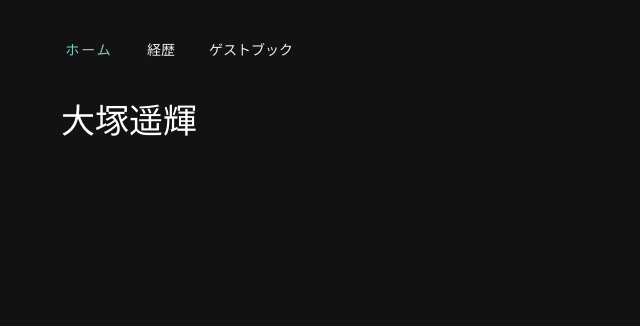
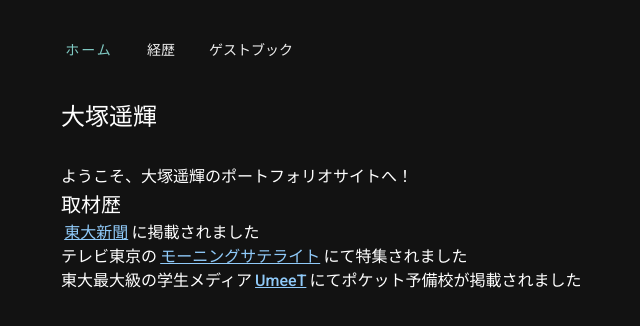
Before and after one commit to otsuka-haruki/portfolio, a Next.js app: page / in a window 1280 px wide. Shown: the top 326 px of the page, without its empty margins (157-797 px from the left). Built offline with nearby package versions, Linux system fonts and the light colour scheme; a web font is replaced by a local one.

Commit message:
log list

```diff
--- /dev/null
+++ b/src/components/common/BlankLink.js
@@ -0,0 +1,24 @@
+import { Link } from "@mui/material";
+import { blue } from "@mui/material/colors";
+
+const BlankLink = (props) => {
+    const { children, ...others } = props;
+    return (
+        <a
+            {...others}
+            target="_blank"
+            rel="noopener noreferrer"
+            style={{
+                color: blue[200],
+                marginLeft: '0.2rem',
+                marginRight: '0.2rem',
+                fontWeight: 500,
+                fontFamily: "'Roboto', 'Zen Kaku Gothic New'",
+            }}
+        >
+            {children}
+        </a>
+    );
+}
+
+export default BlankLink
--- a/src/components/common/CircularProgressBox.js
+++ b/src/components/common/CircularProgressBox.js
@@ -1,8 +1,8 @@
 import { CircularProgress, Box } from "@mui/material"
 
-const CircularProgressBox = () => {
+const CircularProgressBox = ({ sx }) => {
     return (
-        <Box sx={{ width: '100%', display: 'flex', justifyContent: 'center' }}>
+        <Box sx={{ ...sx, width: '100%', display: 'flex', justifyContent: 'center' }}>
             <CircularProgress />
         </Box>
     )
--- a/src/components/common/LinearProgressBox.js
+++ b/src/components/common/LinearProgressBox.js
@@ -1,8 +1,8 @@
 import { Box, LinearProgress } from "@mui/material"
 
-const LinearProgressBox = () => {
+const LinearProgressBox = ({ ...others }) => {
     return (
-        <Box>
+        <Box {...others}>
             <LinearProgress />
         </Box>
     )
--- a/src/components/layout/appbars/MobileAppBar.js
+++ b/src/components/layout/appbars/MobileAppBar.js
@@ -1,4 +1,4 @@
-import { AppBar, Box, IconButton, Button, Container } from "@mui/material";
+import { AppBar, Box, IconButton, Button } from "@mui/material";
 import MenuIcon from '@mui/icons-material/Menu';
 import DarkModeRoundedIcon from '@mui/icons-material/DarkModeRounded';
 import TranslateRoundedIcon from '@mui/icons-material/TranslateRounded';
@@ -10,23 +10,21 @@ const MobileAppBar = (props) => {
     const openDrawer = () => setDrawerOpen(true);
 
     const abbBarStyle = {
-        pt: 6,
-        pb: 4,
+        pt: 4,
+        pb: 2,
         boxShadow: 0,
+        backgroundImage: 'none',
         // display: 'flex',
+        // flexDirection: 'row',
         // justifyContent: 'space-between',
         // alignItems: 'center',
-        // flexDirection: 'row',
-        backgroundImage: 'none',
     }
 
     return (
         <AppBar position="static" sx={abbBarStyle}>
-            {/* <Container maxWidth="md"> */}
             <Box sx={{ ml: 1 }}>
                 <Button size="small" sx={{ color: grey[200] }} onClick={openDrawer}><MenuIcon /></Button>
             </Box>
-            {/* </Container> */}
         </AppBar>
     )
 }
--- a/src/components/pages/career/EducationBlock.js
+++ b/src/components/pages/career/EducationBlock.js
@@ -12,8 +12,8 @@ const EducationBlock = (props) => {
         return (
             <Box key={id} sx={{ mb: 4 }}>
                 <Typography variant="body1" sx={{ fontSize: '1.1rem' }}>{organization} / <span style={{ fontSize: '0.9rem' }}>{role}</span></Typography>
-                <Stack direction='row' sx={{ color: grey[400] }}>
-                    <Typography variant="body1" sx={{ mr: 1 }}>{location}</Typography>
+                <Stack direction='row' spacing={1} sx={{ color: grey[400] }}>
+                    <Typography variant="body1" >{location}</Typography>
                     <Typography variant="body1">{startDate} - {endDate ? endDate : '現在'}</Typography>
                 </Stack>
             </Box>
--- a/src/components/pages/career/ExperienceBlock.js
+++ b/src/components/pages/career/ExperienceBlock.js
@@ -15,8 +15,8 @@ const ExperienceBlock = (props) => {
                 <Grid container spacing={2}>
                     <Grid item xs={12} md={4}>
                         <Typography variant="body1" sx={{ fontSize: '1.1rem' }}>{organization} / <span style={{ fontSize: '0.9rem' }}>{role}</span></Typography>
-                        <Stack direction='row' sx={{ color: grey[400] }}>
-                            <Typography variant="body1" sx={{ mr: 1 }}>{location}</Typography>
+                        <Stack direction='row' spacing={1} sx={{ color: grey[400] }}>
+                            <Typography variant="body1">{location}</Typography>
                             <Typography variant="body1">{startDate} - {endDate ? endDate : '現在'}</Typography>
                         </Stack>
                     </Grid>
--- a/src/components/pages/career/VolunteerBlock.js
+++ b/src/components/pages/career/VolunteerBlock.js
@@ -15,8 +15,8 @@ const VolunteerBlock = (props) => {
                 <Grid container spacing={2}>
                     <Grid item xs={12} md={4}>
                         <Typography variant="body1" sx={{ fontSize: '1.1rem' }}>{organization} / <span style={{ fontSize: '0.9rem', fontWeight: 400 }}>{role}</span></Typography>
-                        <Stack direction='row' sx={{ color: grey[400] }}>
-                            <Typography variant="body1" sx={{ mr: 1 }}>{location}</Typography>
+                        <Stack direction='row' spacing={1} sx={{ color: grey[400] }}>
+                            <Typography variant="body1">{location}</Typography>
                             <Typography variant="body1">{startDate} - {endDate ? endDate : '現在'}</Typography>
                         </Stack>
                     </Grid>
--- a/src/components/pages/guestbook/GuestBookHome.js
+++ b/src/components/pages/guestbook/GuestBookHome.js
@@ -1,5 +1,6 @@
 import AddLogCard from "./AddLogCard";
 import PageTitle from "components/common/PageTitle";
+import LogList from "./LogList";
 
 const GuestBookHome = () => {
 
@@ -7,6 +8,7 @@ const GuestBookHome = () => {
         <>
             <PageTitle>ゲストブック</PageTitle>
             <AddLogCard />
+            <LogList />
         </>
     )
 }
--- a/src/components/pages/home/Home.js
+++ b/src/components/pages/home/Home.js
@@ -1,10 +1,24 @@
-import Typography from '@mui/material/Typography'
+import { Typography, Link, Stack } from "@mui/material";
+import PageTitle from "components/common/PageTitle"
+import BlankLink from "components/common/BlankLink";
 
 const Home = () => {
     return (
         <>
-            <Typography variant="h4">大塚遥輝</Typography>
-            {/* introduction */}
+            <PageTitle>大塚遥輝</PageTitle>
+            <Typography variant="body1">ようこそ、大塚遥輝のポートフォリオサイトへ！</Typography>
+
+            <Typography variant="h6">取材歴</Typography>
+            <Typography variant="body1">
+                <BlankLink href='https://www.todaishimbun.org/campusnohito20200524/'>東大新聞</BlankLink>
+                に掲載されました
+            </Typography>
+            <Typography variant="body1">
+                テレビ東京の<BlankLink href='https://kakaku.com/tv/channel=12/programID=1378/episodeID=1143461/'>モーニングサテライト</BlankLink>にて特集されました
+            </Typography>
+            <Typography variant="body1">
+                東大最大級の学生メディア<BlankLink href='https://todai-umeet.com/article/58177'>UmeeT</BlankLink>にてポケット予備校が掲載されました
+            </Typography>
         </>
     )
 }
--- a/src/config/mui.js
+++ b/src/config/mui.js
@@ -1,5 +1,5 @@
 import { createTheme } from "@mui/material";
-import { grey, pink, teal } from "@mui/material/colors";
+import { blue, grey, pink, teal } from "@mui/material/colors";
 
 export const customTheme = createTheme({
     palette: {
@@ -11,6 +11,9 @@ export const customTheme = createTheme({
             main: pink[200]
         },
         // basic colors
+        'blue': {
+            main: blue[200]
+        },
         'white': {
             main: '#fff'
         },
--- a/src/pages/_app.js
+++ b/src/pages/_app.js
@@ -1,7 +1,7 @@
 import { useEffect } from 'react';
 import Head from 'next/head';
 import { useRouter } from 'next/router';
-import { doc, updateDoc } from "firebase/firestore";
+import { doc, updateDoc, increment } from "firebase/firestore";
 import { ThemeProvider } from '@mui/material';
 import { db } from 'config/firebase';
 import '../styles/globals.css';
```
Also changed, not shown: src/components/pages/guestbook/LogList.js (added, +50 -0 lines).
